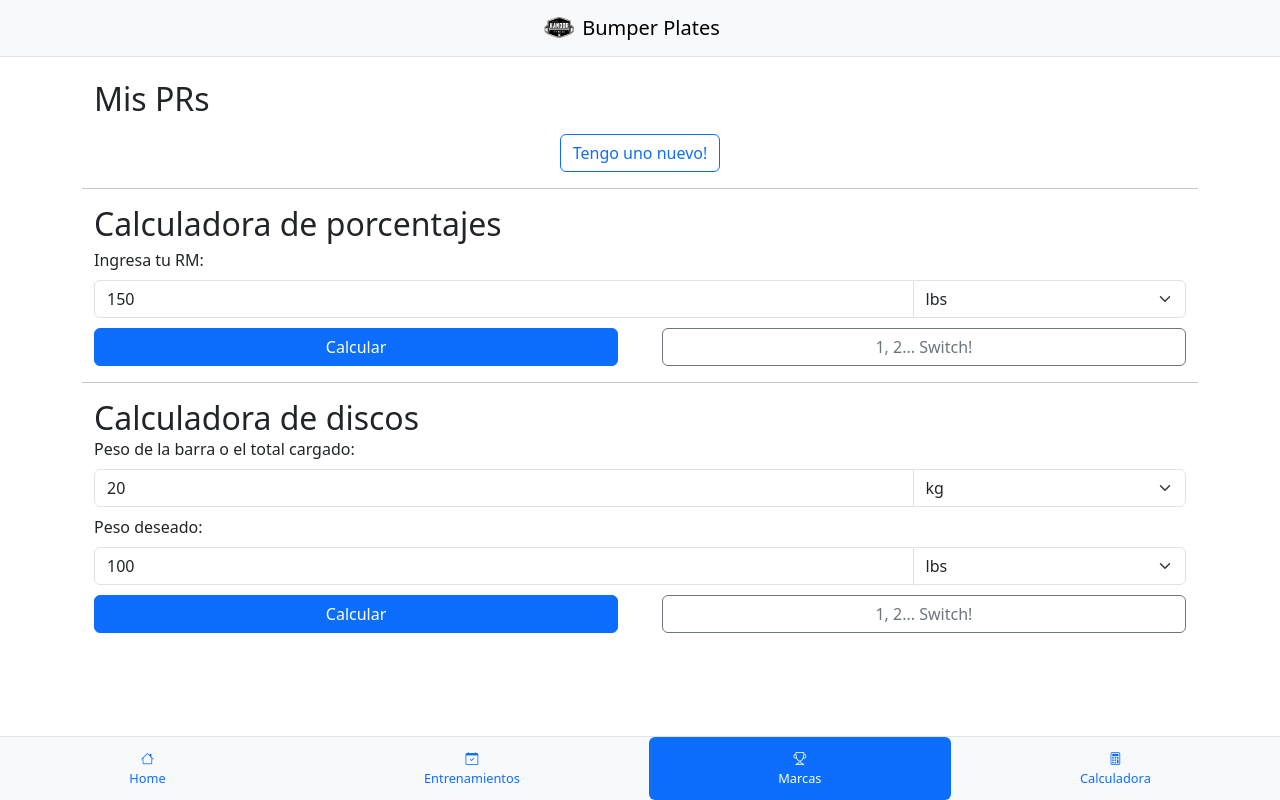
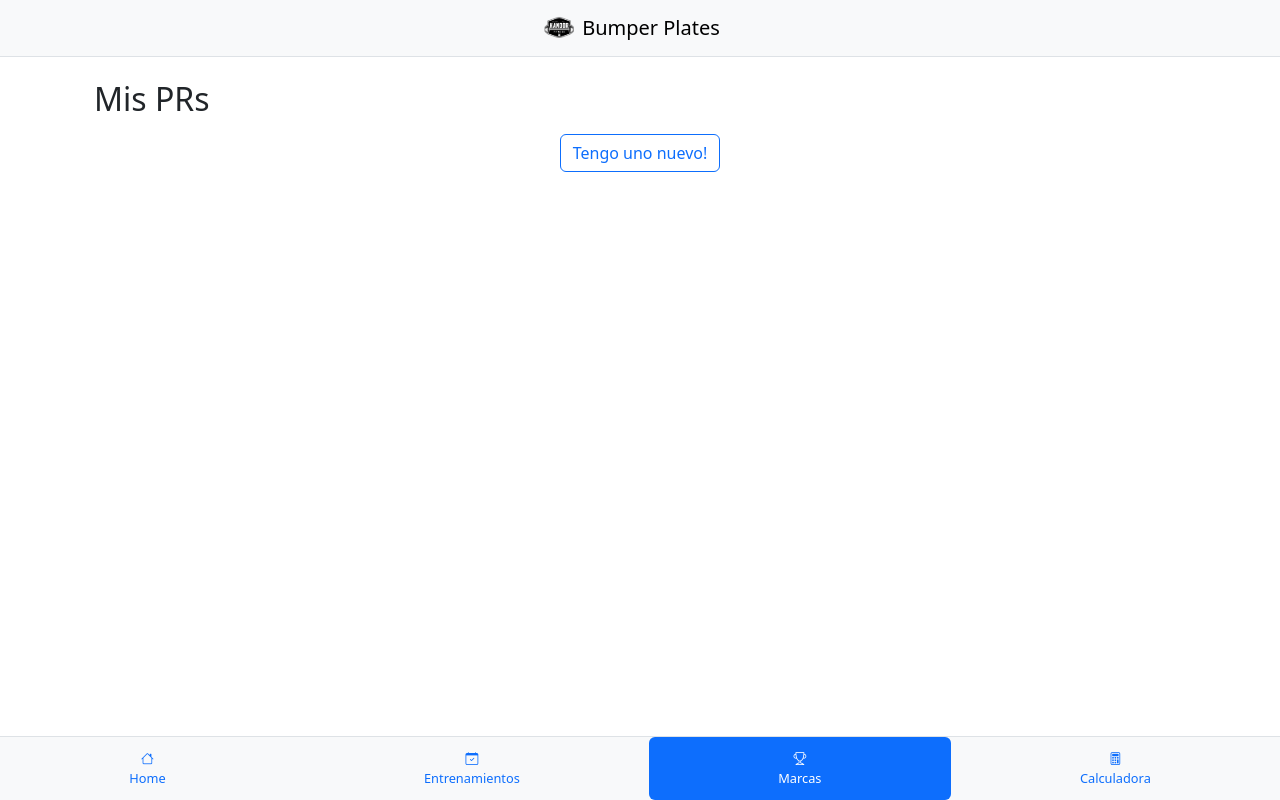
Before and after one commit to exondre/bumper-plates-front, an Angular app: page /marcas in a window 1280 px wide. Built offline with nearby package versions, Linux system fonts and the light colour scheme.

Commit message:
Show calculators on demand in Marks

```diff
--- a/src/app/features/marks/marks.component.html
+++ b/src/app/features/marks/marks.component.html
@@ -1,7 +1,7 @@
 <div class="container py-3">
   <app-personal-records></app-personal-records>
-  <hr>
-  <app-percentage-calculator></app-percentage-calculator>
-  <hr>
-  <app-bumper-plates-calculator></app-bumper-plates-calculator>
+  <hr *ngIf="showPercentageCalc">
+  <app-percentage-calculator *ngIf="showPercentageCalc"></app-percentage-calculator>
+  <hr *ngIf="showPlatesCalc">
+  <app-bumper-plates-calculator *ngIf="showPlatesCalc"></app-bumper-plates-calculator>
 </div>
--- a/src/app/features/marks/marks.component.ts
+++ b/src/app/features/marks/marks.component.ts
@@ -1,8 +1,10 @@
 import { CommonModule } from '@angular/common';
-import { Component } from '@angular/core';
+import { Component, OnDestroy } from '@angular/core';
 import { PersonalRecordsComponent } from '../personal-records/personal-records.component';
 import { PercentageCalculatorComponent } from '../percentage-calculator/percentage-calculator.component';
 import { BumperPlatesCalculatorComponent } from '../bumper-plates-calculator/bumper-plates-calculator.component';
+import { SharedService } from '../../service/shared.service';
+import { Subscription } from 'rxjs';
 
 @Component({
   selector: 'app-marks',
@@ -15,4 +17,29 @@ import { BumperPlatesCalculatorComponent } from '../bumper-plates-calculator/bum
   templateUrl: './marks.component.html',
   styleUrl: './marks.component.scss',
 })
-export class MarksComponent {}
+export class MarksComponent implements OnDestroy {
+  showPercentageCalc = false;
+  showPlatesCalc = false;
+
+  private prSub: Subscription;
+  private percSub: Subscription;
+
+  constructor(private sharedService: SharedService) {
+    this.prSub = this.sharedService
+      .getSelectedPREvent()
+      .subscribe(() => {
+        this.showPercentageCalc = true;
+        this.showPlatesCalc = false;
+      });
+    this.percSub = this.sharedService
+      .getSelectedPercentageEvent()
+      .subscribe(() => {
+        this.showPlatesCalc = true;
+      });
+  }
+
+  ngOnDestroy(): void {
+    this.prSub.unsubscribe();
+    this.percSub.unsubscribe();
+  }
+}
```
